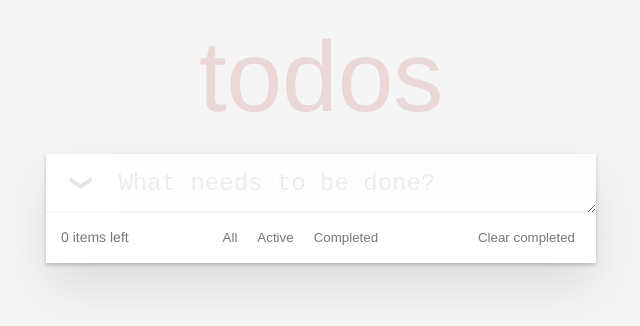
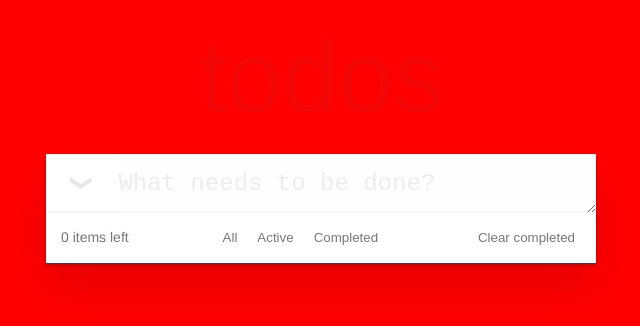
Before and after one commit to erickferreir4/app-todo-vuejs, a Vue app: page / in a window 1280 px wide. Shown: the top 326 px of the page, without its empty margins (319-959 px from the left). Built offline with nearby package versions, Linux system fonts and the light colour scheme.

Commit message:
test jenkins

```diff
--- a/src/App.vue
+++ b/src/App.vue
@@ -43,7 +43,7 @@ export default {
 
 <style>
 body {
-	background: #f5f5f5;
+	background: red;
 }
 
 button, input, select, textarea {
```
